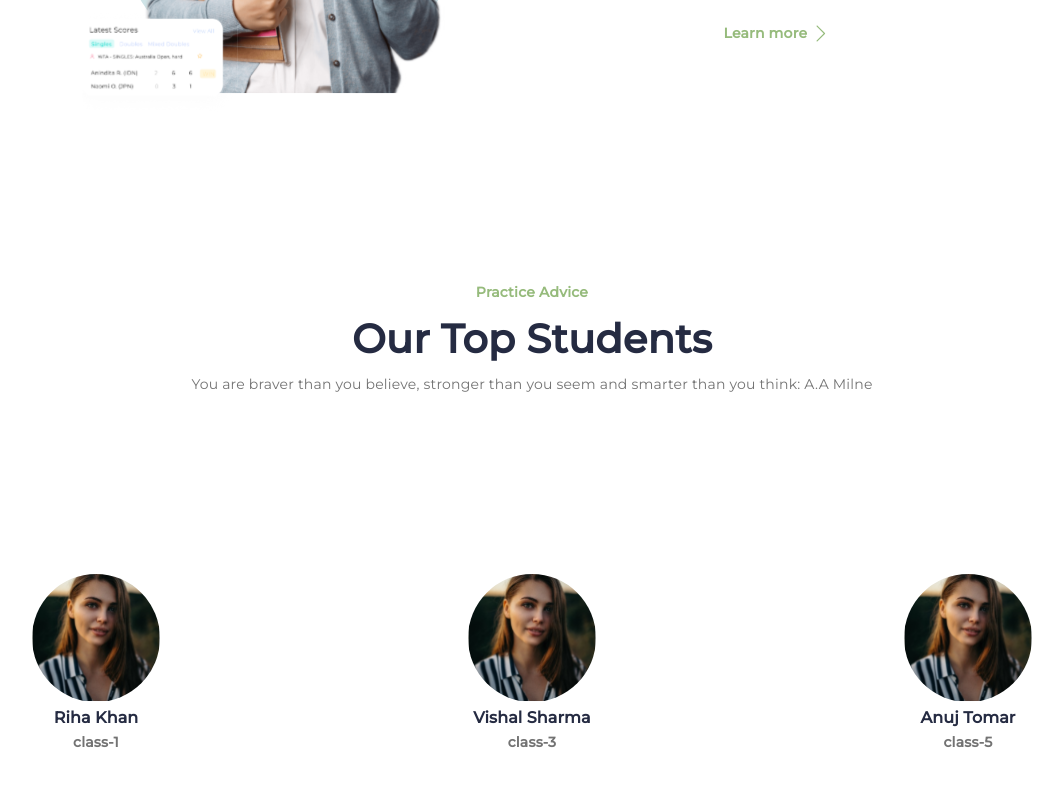
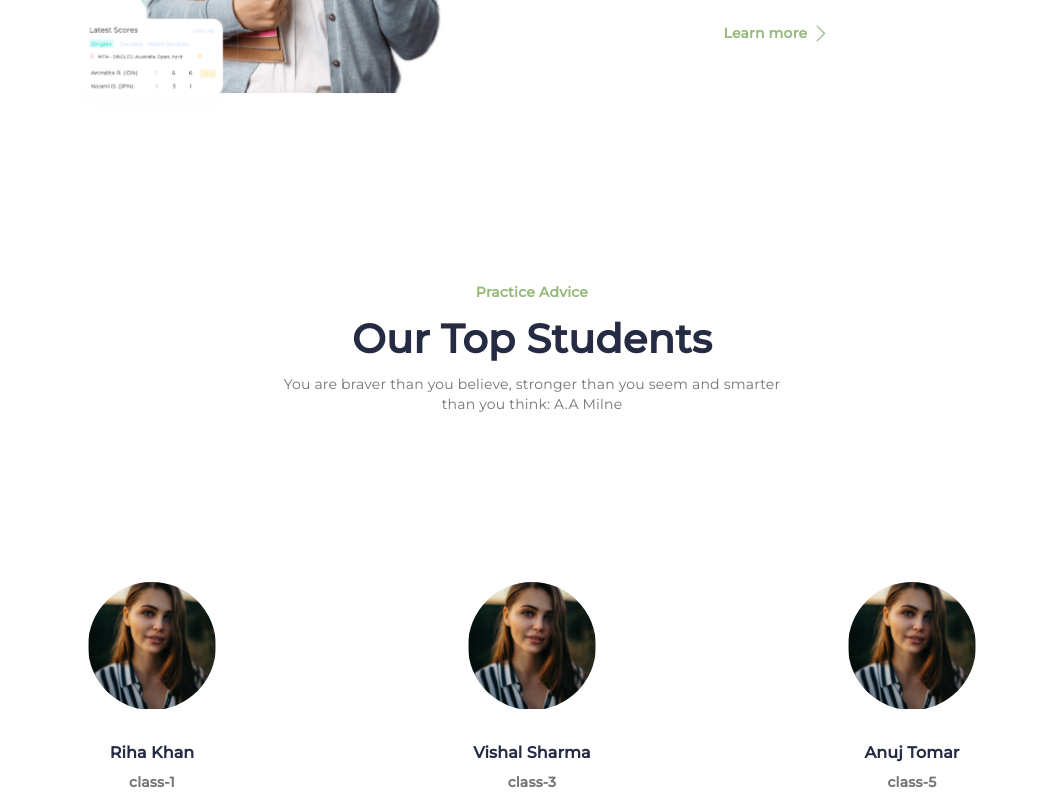
Before and after one commit to Yashsharma1911/vidya-sadan-school, a React (Create React App) app: page / in a window 1280 px wide. Shown: the part 2000-2797 px from the top of the page, without its empty margins (108-1171 px from the left). Built offline with nearby package versions, Linux system fonts and the light colour scheme.

Commit message:
fixed bug of headerMenu hiding when scrolling down and made some changes

```diff
--- a/src/component/header/styles/header.js
+++ b/src/component/header/styles/header.js
@@ -99,6 +99,7 @@ export const Frame = styled.div`
   align-items: center;
   width: 80%;
   margin-left: 195px;
+  z-index: 999;
 
   ${Div}:nth-of-type(2) {
     max-width: 255px;
@@ -137,6 +138,7 @@ export const Frame = styled.div`
 export const BurgerMenu = styled.div`
   display: flex;
   flex-direction: column;
+  height: 100vh;
   position: fixed;
   padding: 42px 30px;
   top: 0;
@@ -147,6 +149,7 @@ export const BurgerMenu = styled.div`
   max-width: 313px;
   width: 88vw;
   transition: all 0.4s ease-in-out;
+  transition-delay: 0.1s;
   z-index: 1000;
 
   @media (max-width: 290px) {
@@ -168,6 +171,7 @@ export const Overlay = styled.div`
   right: 0;
   bottom: 0;
   width: 100%;
+  height: 100vh;
   background: rgba(0, 0, 0, 0.75);
   z-index: 999;
   transform: ${({ show }) => (show ? "translateX(0)" : "translateX(100%)")};
--- a/src/component/jumbotron/styles/jumbotron.js
+++ b/src/component/jumbotron/styles/jumbotron.js
@@ -80,7 +80,6 @@ export const Text = styled.p`
   @media (max-width: 1000px) {
     width: 100%;
     text-align: center;
-    font-size: 12px;
   }
 `;
 
--- a/src/component/testimonial/styles/testimonial.js
+++ b/src/component/testimonial/styles/testimonial.js
@@ -11,17 +11,21 @@ export const Container = styled.div`
   margin-top: 160px;
 
   ${Div}:nth-child(1) {
+    display: flex;
+    flex-direction: column;
+    align-items: center;
+    max-width: 500px;
     @media (max-width: 1000px) {
-      width: 90%;
+      width: 80%;
     }
   }
 
   ${Div}:nth-child(2) {
-    margin-top: 180px;
+    margin-top: 125px;
     width: 100%;
 
-    @media(max-width: 1000px){
-        margin-top: 50px;
+    @media (max-width: 1000px) {
+      margin-top: 50px;
     }
   }
 `;
@@ -55,13 +59,25 @@ export const Frame = styled.div`
   @media (max-width: 1000px) {
     display: flex;
     flex-direction: column;
+    align-items: center;
   }
 `;
-export const Students = styled.div``;
+export const Students = styled.div`
+  padding: 43px 0px;
+  width: 90%;
+  max-width: 240px;
+  transition: all 0.2s ease-in-out;
+  &:hover {
+    box-shadow: 0px 13px 19px rgba(0, 0, 0, 0.07);
+  }
+  @media (max-width: 1000px) {
+    padding: 20px 0;
+  }
+`;
 export const Image = styled.img`
   height: 128px;
   width: 128px;
-  border-radius: 100px;
+  border-radius: 50%;
 
   @media (max-width: 1000px) {
     margin-top: 30px;
@@ -75,6 +91,7 @@ export const Name = styled.h2`
   text-align: center;
   letter-spacing: 0.1px;
   color: #252b42;
+  margin-top: 27px;
 `;
 export const Position = styled.h3`
   font-style: normal;
@@ -84,6 +101,7 @@ export const Position = styled.h3`
   text-align: center;
   letter-spacing: 0.2px;
   color: #737373;
+  margin-top: 5px;
 `;
 export const SubHeading = styled.h2`
   font-style: normal;
--- a/src/container/header.js
+++ b/src/container/header.js
@@ -63,6 +63,10 @@ export default function HeaderContainer({ children, ...restProps }) {
             alt="menu-logo"
             onClick={() => setBurgerStatus(true)}
           />
+
+          {/* <Header.Overlay show={burgerStatus} /> */}
+        </Header.Frame>
+      </Header>
       <Header.BurgerMenu show={burgerStatus}>
         <Header.MenuDiv>
           <Header.CrossButton
@@ -98,8 +102,6 @@ export default function HeaderContainer({ children, ...restProps }) {
         </Header.MenuDiv>
       </Header.BurgerMenu>
       <Header.Overlay show={burgerStatus} />
-        </Header.Frame>
-      </Header>
       {children}
     </>
   );
```
Lines whose indentation alone changed are shown as unchanged.
